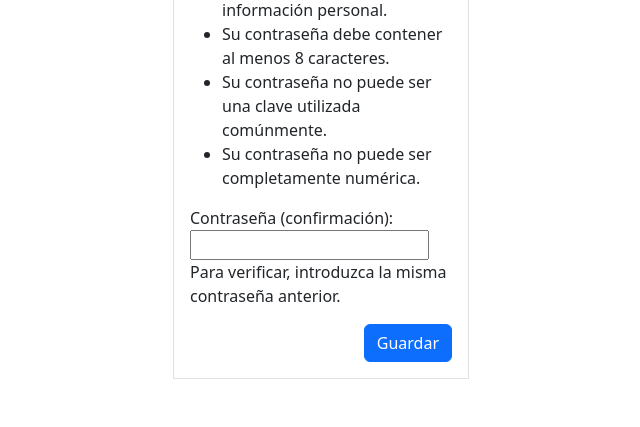
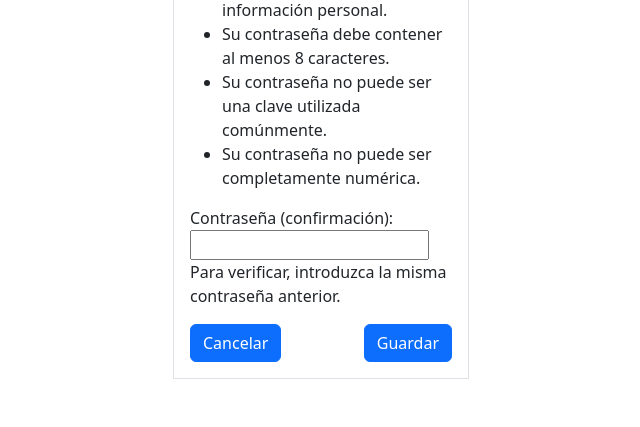
Before and after one commit to vivianmieres/soporte, a Django app: page /usuario_mante/ in a window 1280 px wide. Shown: the part 1113-1540 px from the top of the page, without its empty margins (319-959 px from the left). Run offline with Django 4.2, Linux system fonts and the light colour scheme; parts of the project's set-up code (start-up, migrations or seed data) failed here and were passed over; some libraries are stand-ins or nearby versions.

Commit message:
Boton Cancelar

```diff
--- a/app/views.py
+++ b/app/views.py
@@ -66,7 +66,7 @@ def usuario_consulta(request):
          print(pk_user.username)
          return redirect('Usuario_mante_pk',pk=pk_user.id)
       else:
-         messages.error(request,"No se selecciono a un cliente")
+         messages.error(request,"No se selecciono a un Usuario")
    context = {
       'titulo'      : "Consulta de Usuario",
       'usuario'     : usuarios
@@ -76,16 +76,21 @@ def usuario_consulta(request):
 
 #Mantenimiento
 def usuario_mante(request):
-   form = CargaUsuarioForm(request.POST or None)
    if request.method=="POST":
-        if form.is_valid():
-            username1 = form.data.get("username")
-            print(username1)
-            #username2 = form.cleaned_data.get("username")
-            form.save()
-            return redirect('Usuario_consulta')
-        else:
-            print(form.errors)
+      if 'Cancelar' in request.POST:
+         return redirect('Usuario_consulta')
+
+      form = CargaUsuarioForm(request.POST or None)
+      if form.is_valid():
+         username1 = form.data.get("username")
+         print(username1)
+         #username2 = form.cleaned_data.get("username")
+         form.save()
+         return redirect('Usuario_consulta')
+      else:
+         print(form.errors)
+   else:
+      form = CargaUsuarioForm(request.POST or None)
 
    context = {
       'titulo': "Mantenimiento de Usuario",
@@ -98,6 +103,8 @@ def usuario_mante_pk(request,pk):
    usuario= models.AuthUser.objects.get(id = pk)
    form = ModifUsuarioForm(request.POST or None, instance = usuario)
    if request.method=="POST":
+      if 'Cancelar' in request.POST:
+         return redirect('Usuario_consulta')
       if form.is_valid():
          form.save()
          return redirect('Usuario_consulta')
@@ -138,7 +145,7 @@ def usuario_consulta_pass(request):
          print(pk_user.username)
          return redirect('Usuario_mante_pass')
       else:
-         messages.error(request,"No se selecciono a un cliente")
+         messages.error(request,"No se selecciono a un Usuario")
    context = {
       'titulo'      : "Modificar contraseña de Usuario",
       'usuario'     : usuarios
@@ -150,6 +157,8 @@ def usuario_consulta_pass(request):
 def usuario_mante_pass(request, pk):
    usuario= models.AuthUser.objects.get(id = pk)
    if request.method == 'POST':
+      if 'Cancelar' in request.POST:
+         return redirect('Usuario_consulta_pass')
       form = PasswordChangeForm(usuario, request.POST)
       if form.is_valid():
          user = form.save()
@@ -171,6 +180,8 @@ def usuario_mante_pass(request, pk):
 @login_required
 def usuario_mante_pass_login(request):
    if request.method == 'POST':
+      if 'Cancelar' in request.POST:
+         return redirect('Principal')
       print(request.user.username)
       form = PasswordChangeForm(request.user, request.POST)
       if form.is_valid():
@@ -189,7 +200,6 @@ def usuario_mante_pass_login(request):
    }
 
    return render(request,"baseMante.html",context)
-
 
 #MODULO CLIENTE
 #Consulta
@@ -228,9 +238,12 @@ def cliente_consulta(request):
 
 #Mantenimiento
 def cliente_mante(request):
-   form = CargaClienteForm(request.POST or None)
    if request.method=="POST":
-      if form.is_valid:
+      if 'Cancelar' in request.POST:
+         return redirect('Cliente_consulta')
+
+      form = CargaClienteForm(request.POST or None)
+      if form.is_valid():
          # aux1 = form.data.get("nombres")
          # aux2 = form.data.get("apellidos")
          # aux3 = form.data.get("documento")
@@ -240,10 +253,13 @@ def cliente_mante(request):
          form.save()
          return redirect('Cliente_consulta')
       else:
-         form= CargaClienteForm()
-         messages.error("No se guardaron los datos")
+         print(form.errors)
+         #form= CargaClienteForm()
+         #messages.error("No se guardaron los datos")
          # cliente = models.Cliente.objects.get(id_cliente= pk)
          # form = CargaClienteForm(request.GET)
+   else:
+      form = CargaClienteForm(request.POST or None)
 
    context = {
       'titulo': "Mantenimiento de Cliente",
@@ -256,12 +272,16 @@ def cliente_mante_pk(request,pk):
    cliente= models.Cliente.objects.get(id_cliente = pk)
    form = CargaClienteForm(request.POST or None, instance = cliente)
    if request.method=="POST":
-      if form.is_valid:
+      if 'Cancelar' in request.POST:
+         return redirect('Cliente_consulta')
+
+      if form.is_valid():
          form.save()
          return redirect('Cliente_consulta')
       else:
-         form= CargaClienteForm(instance = cliente)
-         messages.error("No se guardaron los datos")
+         print(form.errors)
+         #form= CargaClienteForm(instance = cliente)
+         #messages.error("No se guardaron los datos")
 
    context = {
       'titulo': "Mantenimiento de Cliente",
@@ -304,10 +324,12 @@ def equipo_consulta(request):
 
 #Mantenimiento
 def equipo_mante(request):
-   form = CargaEquipoForm(request.POST or None)
    if request.method=="POST":
-      if form.is_valid:
+      if 'Cancelar' in request.POST:
+         return redirect('Equipo_consulta')
 
+      form = CargaEquipoForm(request.POST or None)
+      if form.is_valid():
          aux1 = form.data.get("caracteristicas")
          print(aux1)
          # form_data = form.cleaned_data
@@ -315,8 +337,12 @@ def equipo_mante(request):
          form.save()
          return redirect('Equipo_consulta')
       else:
-         form= CargaEquipoForm()
-         messages.error("No se guardaron los datos")
+         print(form.errors)
+         #form= CargaEquipoForm()
+         #messages.error("No se guardaron los datos")
+   else:
+      form = CargaEquipoForm(request.POST or None)
+
    context = {
       'titulo': "Mantenimiento de Equipo",
       'form'  : form
@@ -328,12 +354,16 @@ def equipo_mante_pk(request,pk):
    equipo = models.Equipo.objects.get(id_equipo = pk)
    form = CargaEquipoForm(request.POST or None, instance = equipo)
    if request.method=="POST":
-      if form.is_valid:
+      if 'Cancelar' in request.POST:
+         return redirect('Equipo_consulta')
+
+      if form.is_valid():
          form.save()
          return redirect('Equipo_consulta')
       else:
-         form= CargaEquipoForm(instance = equipo)
-         messages.error("No se guardaron los datos")
+         print(form.errors)
+         #form= CargaEquipoForm(instance = equipo)
+         #messages.error("No se guardaron los datos")
 
    context = {
       'titulo': "Mantenimiento de Equipo",
@@ -372,9 +402,12 @@ def tipo_equipo_consulta(request):
 
 #Mantenimiento
 def tipo_equipo_mante(request):
-   form = CargaTipoEquipoForm(request.POST or None)
    if request.method=="POST":
-      if form.is_valid:
+      if 'Cancelar' in request.POST:
+         return redirect('Tipo_equipo_consulta')
+
+      form = CargaTipoEquipoForm(request.POST or None)
+      if form.is_valid():
          aux1 = form.data.get("descripcion")
          print(aux1)
          # form_data = form.cleaned_data
@@ -382,8 +415,12 @@ def tipo_equipo_mante(request):
          form.save()
          return redirect('Tipo_equipo_consulta')
       else:
-         form= CargaTipoEquipoForm()
-         messages.error("No se guardaron los datos")
+         print(form.errors)
+         #form= CargaTipoEquipoForm()
+         #messages.error("No se guardaron los datos")
+   else:
+      form = CargaTipoEquipoForm(request.POST or None)
+
    context = {
       'titulo': "Mantenimiento de Tipo de Equipo",
       'form'  : form
@@ -395,12 +432,16 @@ def tipo_equipo_mante_pk(request,pk):
    tipo_equipo = models.Tipo_equipo.objects.get(id_tipo_equipo = pk)
    form = CargaTipoEquipoForm(request.POST or None, instance = tipo_equipo)
    if request.method=="POST":
-      if form.is_valid:
+      if 'Cancelar' in request.POST:
+         return redirect('Tipo_equipo_consulta')
+
+      if form.is_valid():
          form.save()
          return redirect('Tipo_equipo_consulta')
       else:
-         form= CargaTipoEquipoForm(instance = tipo_equipo)
-         messages.error("No se guardaron los datos")
+         print(form.errors)
+         #form= CargaTipoEquipoForm(instance = tipo_equipo)
+         #messages.error("No se guardaron los datos")
 
    context = {
       'titulo': "Mantenimiento de Tipo de Equipo",
@@ -443,9 +484,12 @@ def solicitud_consulta(request):
 
 #Mantenimiento
 def solicitud_mante(request):
-   form = CargaSolicitudForm(request.POST or None)
    if request.method=="POST":
-      if form.is_valid:
+      if 'Cancelar' in request.POST:
+         return redirect('Solicitud_consulta')
+
+      form = CargaSolicitudForm(request.POST or None)
+      if form.is_valid():
          aux1 = form.data.get("descripcion")
          print(aux1)
          # form_data = form.cleaned_data
@@ -453,8 +497,12 @@ def solicitud_mante(request):
          form.save()
          return redirect('Solicitud_consulta')
       else:
-         form= CargaSolicitudForm()
-         messages.error("No se guardaron los datos")
+         print(form.errors)
+         #form= CargaSolicitudForm()
+         #messages.error("No se guardaron los datos")
+   else:
+      form = CargaSolicitudForm(request.POST or None)
+
    context = {
       'titulo': "Mantenimiento de Solicitud",
       'form'  : form
@@ -466,12 +514,16 @@ def solicitud_mante_pk(request,pk):
    solicitud = models.Solicitud.objects.get(id_solicitud = pk)
    form = CargaSolicitudForm(request.POST or None, instance = solicitud)
    if request.method=="POST":
-      if form.is_valid:
+      if 'Cancelar' in request.POST:
+         return redirect('Solicitud_consulta')
+
+      if form.is_valid():
          form.save()
          return redirect('Solicitud_consulta')
       else:
-         form= CargaSolicitudForm(instance = solicitud)
-         messages.error("No se guardaron los datos")
+         print(form.errors)
+         #form= CargaSolicitudForm(instance = solicitud)
+         #messages.error("No se guardaron los datos")
 
    context = {
       'titulo': "Mantenimiento de Solicitud",
@@ -509,9 +561,12 @@ def estado_consulta(request):
 
 #Mantenimiento
 def estado_mante(request):
-   form = CargaEstadoForm(request.POST or None)
    if request.method=="POST":
-      if form.is_valid:
+      if 'Cancelar' in request.POST:
+         return redirect('Estado_consulta')
+
+      form = CargaEstadoForm(request.POST or None)
+      if form.is_valid():
          aux1 = form.data.get("nombre")
          print(aux1)
          # form_data = form.cleaned_data
@@ -519,8 +574,12 @@ def estado_mante(request):
          form.save()
          return redirect('Estado_consulta')
       else:
-         form= CargaEstadoForm()
-         messages.error("No se guardaron los datos")
+         print(form.errors)
+         #form= CargaEstadoForm()
+         #messages.error("No se guardaron los datos")
+   else:
+      form = CargaEstadoForm(request.POST or None)
+
    context = {
       'titulo': "Mantenimiento de Estado de Solicitud",
       'form'  : form
@@ -532,12 +591,16 @@ def estado_mante_pk(request,pk):
    estado = models.Estado.objects.get(id_estado = pk)
    form = CargaEstadoForm(request.POST or None, instance = estado)
    if request.method=="POST":
-      if form.is_valid:
+      if 'Cancelar' in request.POST:
+         return redirect('Estado_consulta')
+
+      if form.is_valid():
          form.save()
          return redirect('Estado_consulta')
       else:
-         form= CargaEstadoForm(instance = estado)
-         messages.error("No se guardaron los datos")
+         print(form.errors)
+         #form= CargaEstadoForm(instance = estado)
+         #messages.error("No se guardaron los datos")
 
    context = {
       'titulo': "Mantenimiento de Estado de Solicitud",
@@ -546,7 +609,10 @@ def estado_mante_pk(request,pk):
    return render(request,"baseMante.html",context)
 
 
+
 #REPUESTO ACCESORIO
+def respuesto_acc(request):
+   return render(request,"",{})
 
 #tipo_repuesto_acc
 #Consulta
--- a/templates/baseMante.html
+++ b/templates/baseMante.html
@@ -14,9 +14,11 @@
         <div class="container col- col-md-3 border p-3">
             <form  method= "POST" action="">{% csrf_token %}
                 {{form.as_p}}
-                <div class=" text-end">
-                <input type="submit" class="btn btn-primary" value="Guardar">
-                <div class=" text-start">
+
+                <div class="d-flex justify-content-between mt-3">
+                    <input type="submit" name="Cancelar" class="btn btn-primary" value="Cancelar">
+                    <input type="submit" name="Guardar" class="btn btn-primary" value="Guardar">
+                </div>
             </from>
           </div>
 
```
